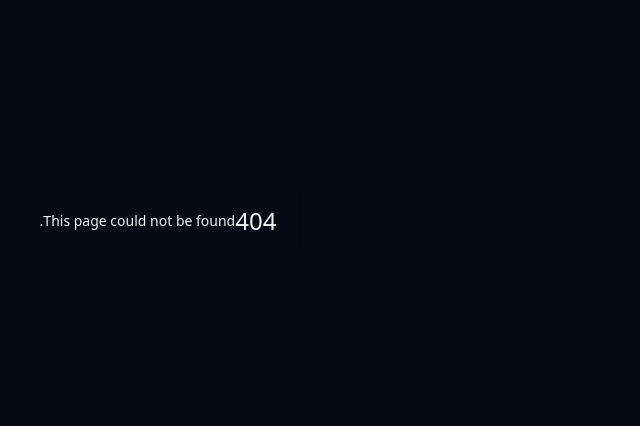
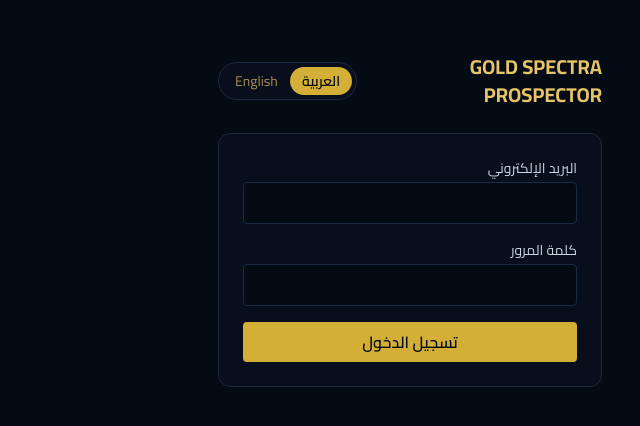
Before and after one commit to khaltagwa93-dotcom/gold-spectra-prospector, a Next.js app: page /login in a window 1280 px wide. Before the commit this address had no page. Shown: the part 180-606 px from the top of the page, without its empty margins (502-1142 px from the left). Built offline with nearby package versions, Linux system fonts and the light colour scheme.

Commit message:
Add NextAuth route and login page

```diff
--- /dev/null
+++ b/src/app/api/auth/[...nextauth]/route.ts
@@ -0,0 +1,6 @@
+import NextAuth from "next-auth";
+import { authOptions } from "@/lib/auth";
+
+const handler = NextAuth(authOptions);
+
+export { handler as GET, handler as POST };
--- /dev/null
+++ b/src/app/login/page.tsx
@@ -0,0 +1,86 @@
+"use client";
+
+import { useState } from "react";
+import { signIn } from "next-auth/react";
+import { useRouter } from "next/navigation";
+import { useLanguage } from "@/components/LanguageProvider";
+import { LanguageSwitcher } from "@/components/LanguageSwitcher";
+
+export default function LoginPage() {
+  const { strings, locale } = useLanguage();
+  const router = useRouter();
+  const [email, setEmail] = useState("");
+  const [password, setPassword] = useState("");
+  const [error, setError] = useState<string | null>(null);
+  const [loading, setLoading] = useState(false);
+
+  async function handleSubmit(e: React.FormEvent) {
+    e.preventDefault();
+    setLoading(true);
+    setError(null);
+
+    const result = await signIn("credentials", { redirect: false, email, password });
+    setLoading(false);
+
+    if (result?.error) {
+      setError(
+        locale === "ar"
+          ? "البريد الإلكتروني أو كلمة المرور غير صحيحة."
+          : "Incorrect email or password."
+      );
+      return;
+    }
+    router.push("/dashboard");
+  }
+
+  return (
+    <main className="flex min-h-screen items-center justify-center px-4">
+      <div className="w-full max-w-sm">
+        <div className="mb-6 flex items-center justify-between">
+          <h1 className="text-xl font-bold text-gold-400">{strings.appName}</h1>
+          <LanguageSwitcher />
+        </div>
+
+        <form
+          onSubmit={handleSubmit}
+          className="space-y-4 rounded-xl border border-navy-700 bg-navy-900/60 p-6"
+        >
+          <div>
+            <label className="mb-1 block text-sm text-slate-300">
+              {locale === "ar" ? "البريد الإلكتروني" : "Email"}
+            </label>
+            <input
+              type="email"
+              required
+              value={email}
+              onChange={(e) => setEmail(e.target.value)}
+              className="w-full rounded border border-navy-700 bg-navy-950 px-3 py-2 text-slate-100 outline-none focus:border-gold-500"
+            />
+          </div>
+          <div>
+            <label className="mb-1 block text-sm text-slate-300">
+              {locale === "ar" ? "كلمة المرور" : "Password"}
+            </label>
+            <input
+              type="password"
+              required
+              value={password}
+              onChange={(e) => setPassword(e.target.value)}
+              className="w-full rounded border border-navy-700 bg-navy-950 px-3 py-2 text-slate-100 outline-none focus:border-gold-500"
+            />
+          </div>
+
+          {error && <p className="text-sm text-red-400">{error}</p>}
+
+          <button
+            type="submit"
+            disabled={loading}
+            className="w-full rounded bg-gold-500 py-2 font-semibold text-navy-950 transition-opacity hover:opacity-90 disabled:opacity-50"
+          >
+            {loading ? "…" : strings.signIn}
+          </button>
+        </form>
+      </div>
+    </main>
+  );
+}
```
